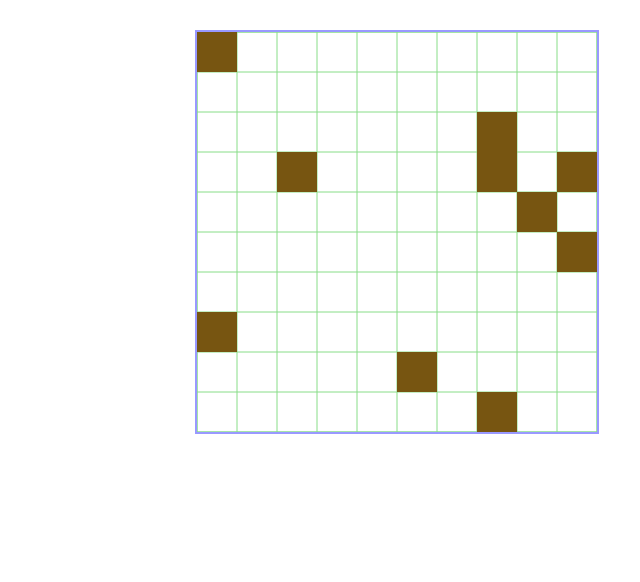
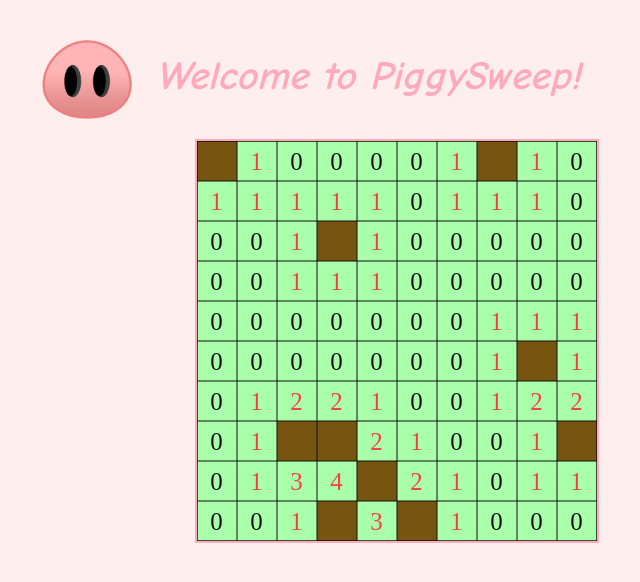
Before and after one commit to georgescumihail/Minesweeper-Browser-Game, a plain HTML site: page index.html in a window 1280 px wide. Shown: the whole page, without its empty margins (243-883 px from the left). Drawn offline with Linux system fonts and the light colour scheme.

Commit message:
Added the mine numbers on canvas and improved CSS

```diff
--- a/index.css
+++ b/index.css
@@ -1,12 +1,41 @@
+body {
+
+    background-color: #FFEEEE;
+}
+
 #container {
 
     width: 70%;
     margin: 0 auto;
-    margin-top: 30px;
+    margin-top: 10px;
     text-align: center;
 }
 
 #game {
 
-    border: 2px solid #9999FF;
+    border: 2px solid #FFAABB;
 }
+
+#head-section {
+
+    width: 750px;
+    margin: 0 auto;
+    margin-top: 40px;
+}
+
+#head-section h3 {
+
+    position: relative;
+    bottom: 30px;
+    display: inline;
+    font-family: "Comic Sans MS";
+    font-size: 40px;
+    color: #FFAABB;
+    font-style: italic;
+}
+
+#head-section img {
+
+    margin: 0px 20px;
+    width: 90px;
+}
--- a/index.html
+++ b/index.html
@@ -10,6 +10,10 @@
 </head>
 
 <body>
+    <div id="head-section">
+        <img src="img/piggy-nose.png" />
+        <h3>Welcome to PiggySweep!</h3>
+    </div>
     <div id="container">
         <canvas id="game"></canvas>
     </div>
--- a/index.js
+++ b/index.js
@@ -7,28 +7,15 @@ generateField();
 generateMud();
 calculateValues();
 
+
 var canvas = document.getElementById('game');
 var context = canvas.getContext('2d');
 
 canvas.width = 400;
 canvas.height = 400;
 
-for (var i = 0; i <= tableSize; i++) {
 
-    context.strokeStyle = '#88DD88';
-    context.beginPath();
-    context.moveTo(0, i * (canvas.height / tableSize));
-    context.lineTo(600, i * (canvas.height / tableSize));
-    context.stroke();
-
-    context.beginPath();
-    context.moveTo(i * (canvas.height / tableSize), 0);
-    context.lineTo(i * (canvas.height / tableSize), 600);
-    context.stroke();
-
-}
-
-context.strokeRect(0, 0, canvas.width, canvas.height);
+drawGrid();
 
 for (var i = 0; i < tableSize; i++) {
     for (var j = 0; j < tableSize; j++) {
@@ -36,11 +23,47 @@ for (var i = 0; i < tableSize; i++) {
         if (gamefield[i][j] == 99) {
 
             context.fillStyle = '#775511';
-            context.fillRect(i * (canvas.height / tableSize), j * (canvas.height / tableSize), canvas.height / tableSize, canvas.height / tableSize);
+            context.fillRect(j * (canvas.height / tableSize), i * (canvas.height / tableSize), canvas.height / tableSize, canvas.height / tableSize);
+        }
+
+        else if (gamefield[i][j] > 0) {
+            context.font = '25px Comic Sans MS';
+            context.fillStyle = '#AAFFAA';
+            context.fillRect(j * (canvas.height / tableSize), i * (canvas.height / tableSize), canvas.height / tableSize, canvas.height / tableSize);
+            context.fillStyle = '#EE4444';
+            context.fillText(gamefield[i][j], j * (canvas.height / tableSize) + canvas.height / tableSize / 3, i * (canvas.height / tableSize) + canvas.height / tableSize / 1.4);
+        }
+        else {
+            context.font = '25px Comic Sans MS';
+            context.fillStyle = '#AAFFAA';
+            context.fillRect(j * (canvas.height / tableSize), i * (canvas.height / tableSize), canvas.height / tableSize, canvas.height / tableSize);
+            context.fillStyle = '#111111';
+            context.fillText(gamefield[i][j], j * (canvas.height / tableSize) + canvas.height / tableSize / 3, i * (canvas.height / tableSize) + canvas.height / tableSize / 1.4);
         }
     }
+
 }
 
+drawGrid();
+
+function drawGrid() {
+    for (var i = 0; i <= tableSize; i++) {
+
+        context.strokeStyle = '#111111';
+        context.beginPath();
+        context.moveTo(0, i * (canvas.height / tableSize));
+        context.lineTo(600, i * (canvas.height / tableSize));
+        context.stroke();
+
+        context.beginPath();
+        context.moveTo(i * (canvas.height / tableSize), 0);
+        context.lineTo(i * (canvas.height / tableSize), 600);
+        context.stroke();
+
+    }
+
+    context.strokeRect(0, 0, canvas.width, canvas.height);
+}
 
 function generateField() {
 
```
Also changed, not shown: img/piggy-nose.png (added), 1 other file.
